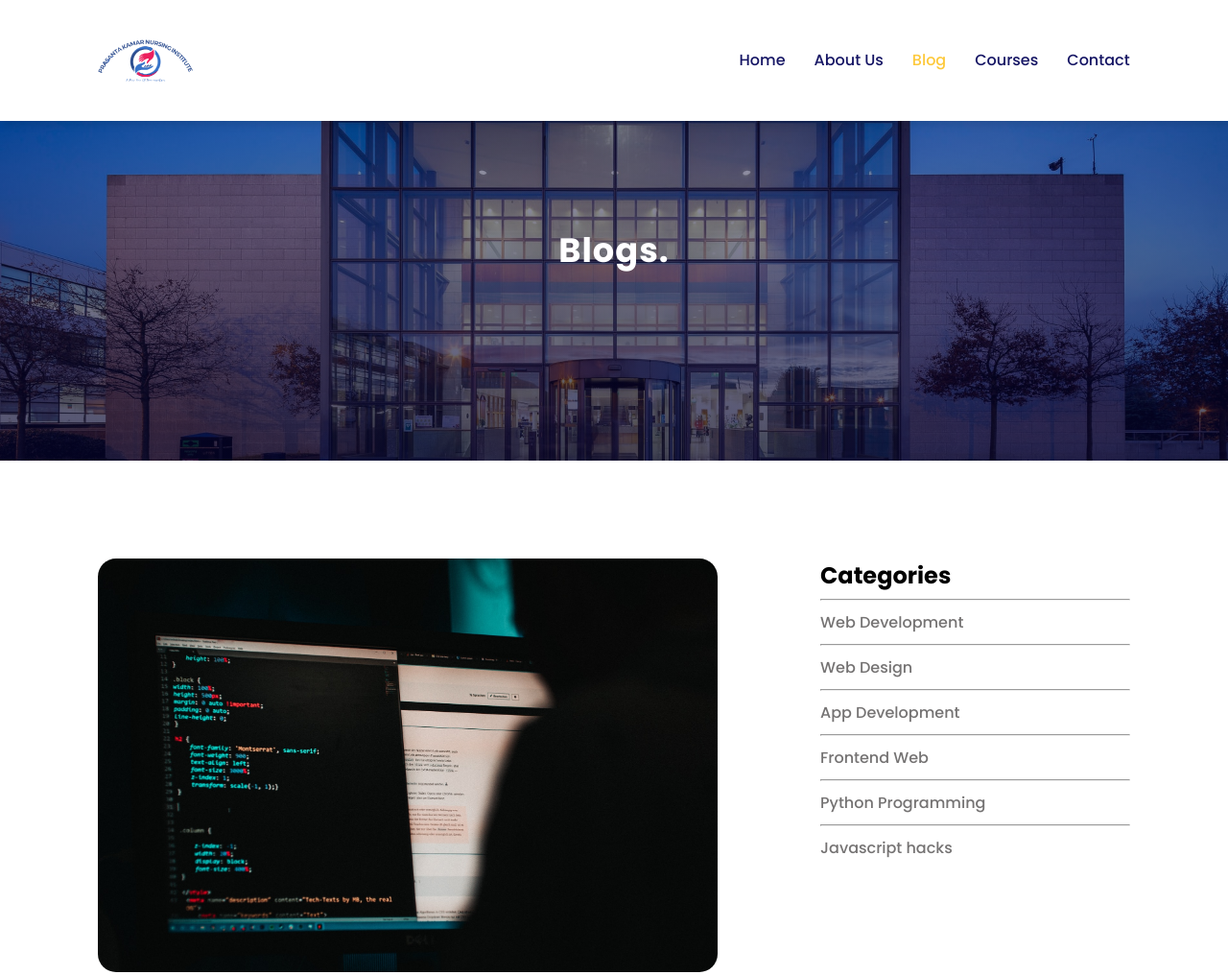
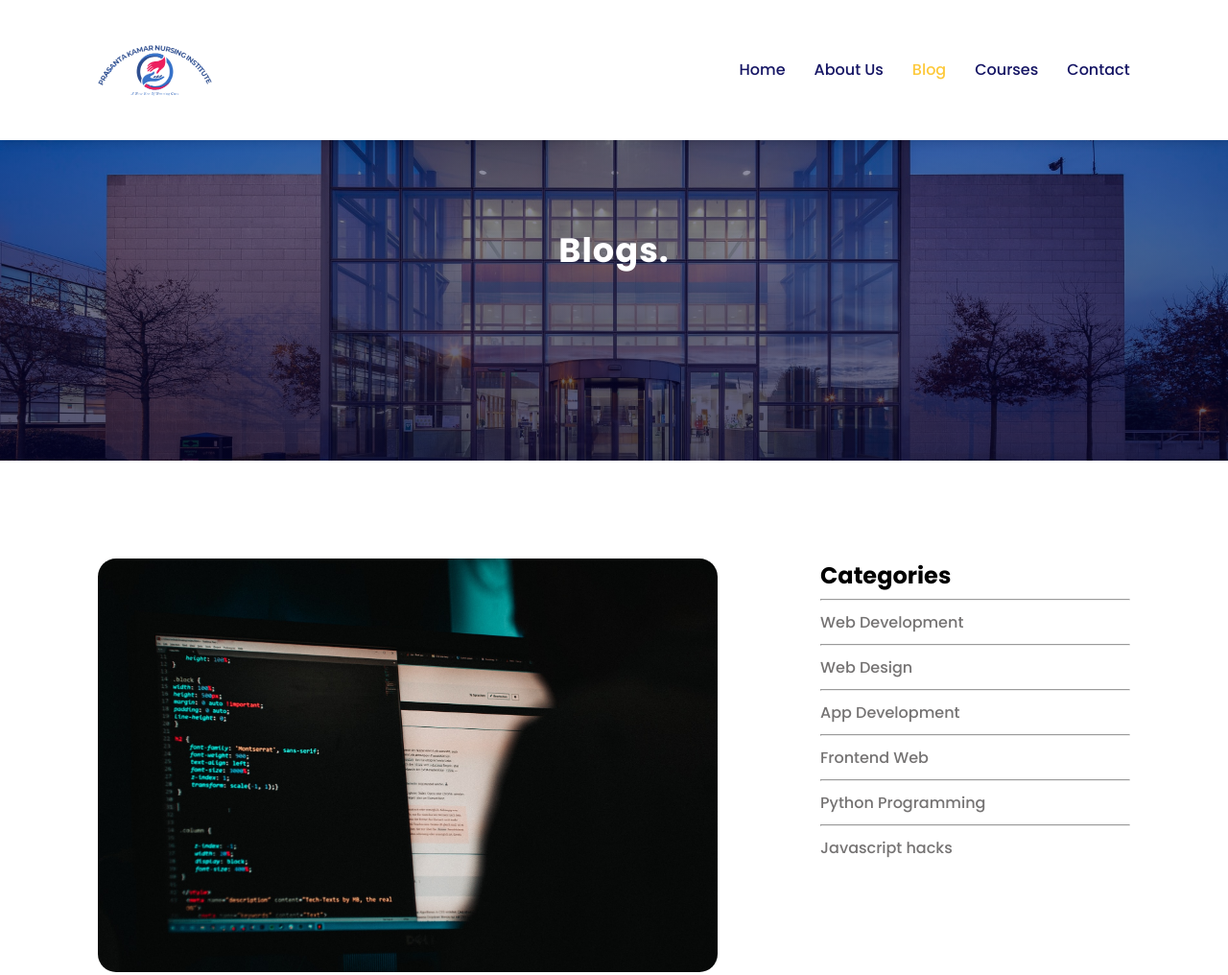
Before and after one commit to RittwikLearn/www.pkni.com, a plain HTML site: page blog.html in a window 1280 px wide. Shown: the top 1016 px of the page at 96% size. Drawn offline with nearby package versions, Linux system fonts and the light colour scheme.

Commit message:
site name change

```diff
--- a/blog.html
+++ b/blog.html
@@ -3,7 +3,7 @@
 <head>
 	<meta charset="UTF-8">
 	<meta name="viewport" content="width=device-width, initial-scale=1.0">
-	<title>Blogs</title>
+	<title>Prasanta Kamar Nursing Institute</title>
 
 	<!-- font Awesome CDN link -->
 	<link rel="stylesheet" href="https://cdnjs.cloudflare.com/ajax/libs/font-awesome/6.1.1/css/all.min.css" />
--- a/style.css
+++ b/style.css
@@ -47,7 +47,7 @@ nav
 
 nav .logo
 {
-	width: 100px;
+	width: 120px;
 	cursor: pointer;
 }
 
```
Also changed, not shown: about.html (+1 -1 lines), contact.html (+1 -1 lines), course-inner.html (+1 -1 lines), courses.html (+1 -1 lines), index.html (+1 -1 lines), post.html (+1 -1 lines).
